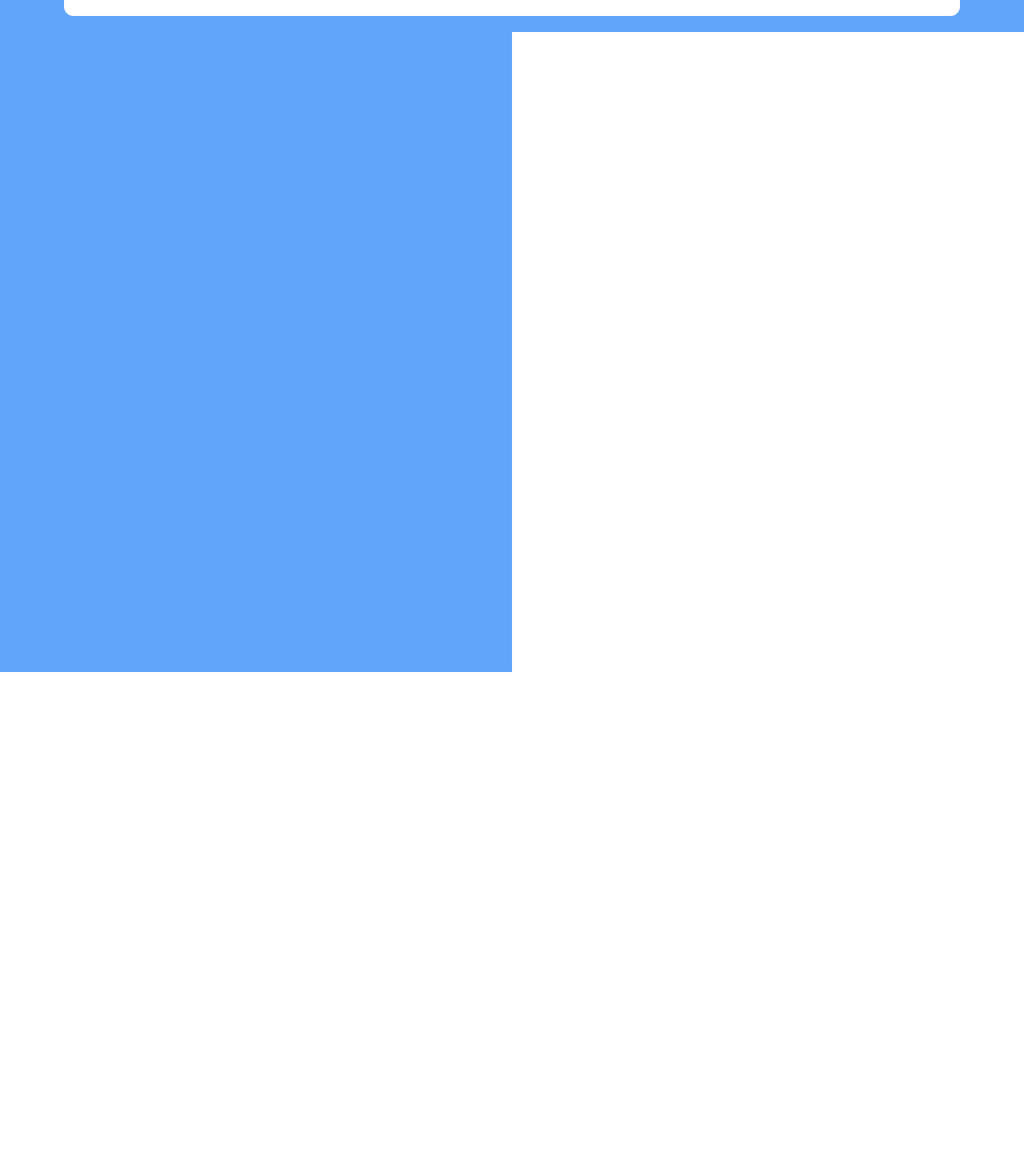
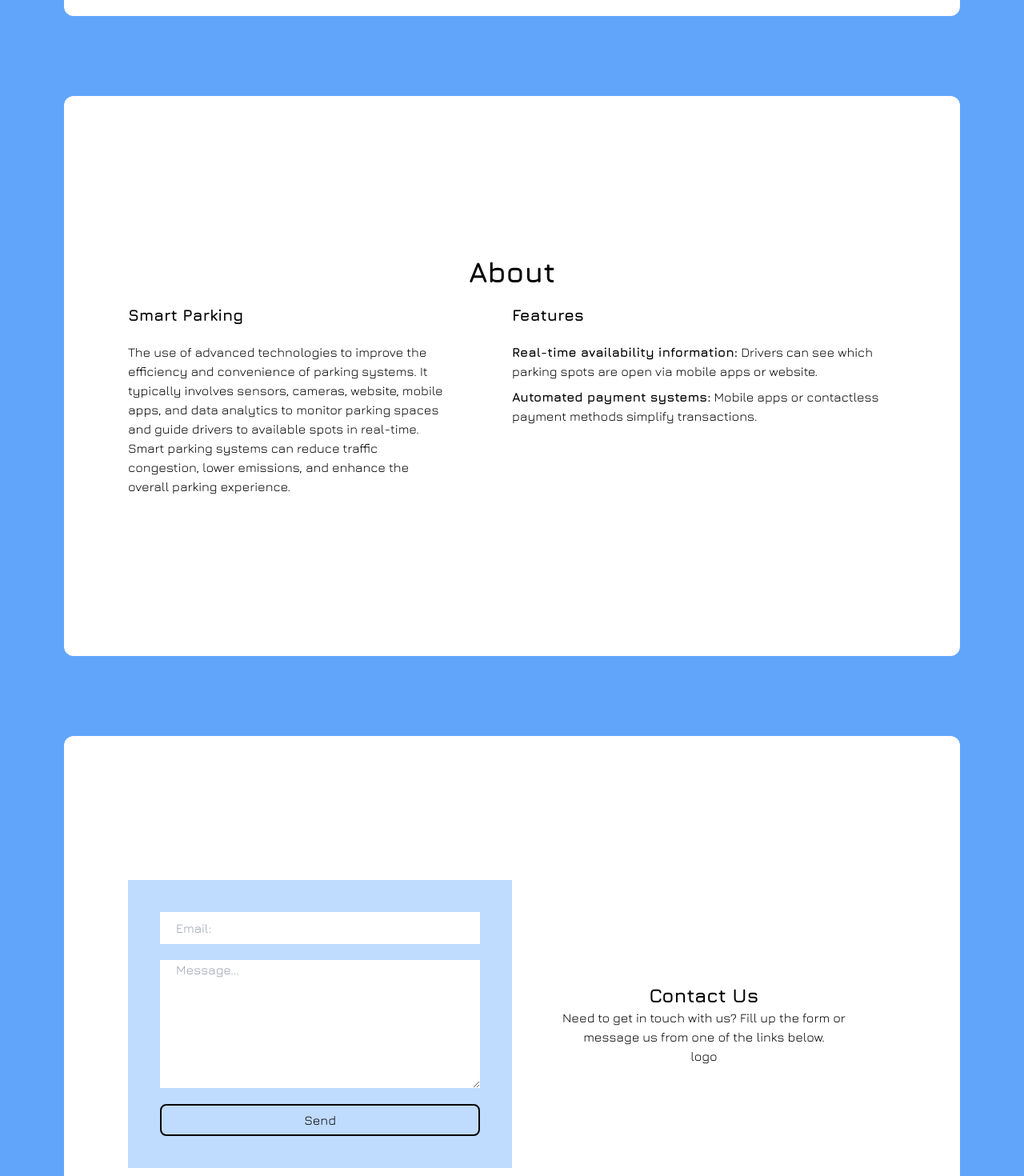
Before and after one commit to KimTerrence/Smart-Parking-System, a React (Vite) app in the folder client/: page /main in a window 1280 px wide. Shown: the part 1560-3030 px from the top of the page at 80% size. Built offline with nearby package versions, Linux system fonts and the light colour scheme; no server answers.

Commit message:
about and contact section added

```diff
--- a/client/src/components/About.jsx
+++ b/client/src/components/About.jsx
@@ -2,11 +2,23 @@
 
 function About(){
     return(
-        <div id="about" className="h-screen w-full">
-            <div className="h-full w-1/2 bg-blue-400">
-
-            </div>
-            <div className="h-full w-1/2">
+        <div id="about" className="h-screen w-full bg-blue-400 px-20 pt-20 pb-5">
+            <div className="h-full w-full bg-white rounded-xl flex flex-col items-center justify-center gap-5">
+                <p className="text-center text-4xl font-bold">About</p>
+                <div className="flex px-20">
+                    <div className="w-1/2 flex flex-col gap-5">
+                        <p className="text-xl font-bold">Smart Parking</p>
+                        <p className="pr-20">The use of advanced technologies to improve the  efficiency and convenience of parking systems. It typically involves sensors, cameras, website, mobile apps, and data analytics to monitor parking  spaces and guide drivers to available spots in real-time. Smart parking systems can reduce traffic congestion, lower emissions, and enhance the overall parking experience.</p>
+                    </div>
+                    <div className="w-1/2 flex flex-col gap-5">
+                        <p className="text-xl font-bold">Features</p>
+                        <ul className="flex flex-col gap-2">
+                            <li><span className="font-bold">Real-time availability information:</span> Drivers can see which parking spots are open via mobile  apps or website.
+                            </li>
+                            <li><span className="font-bold">Automated payment systems:</span> Mobile apps or contactless payment methods simplify transactions.</li>
+                        </ul>
+                    </div>
+                </div>
 
             </div>
         </div>
--- /dev/null
+++ b/client/src/components/Contact.jsx
@@ -0,0 +1,27 @@
+
+const Contact = () => {
+    return (
+        <div id="contact" className="h-screen w-full bg-blue-400 px-20 pt-20">
+            <div className="bg-white h-full w-full px-20 flex items-center justify-center rounded-xl">
+                <div className="w-1/2">
+                    <form className="flex flex-col bg-blue-200 p-10 gap-5" action="">
+                        <input type="email" placeholder="Email:" required className="h-10 pl-5"/>
+                        <textarea name="" id="" placeholder="Message..." className="h-40 pl-5"></textarea>
+                        <button className="border-2 border-black rounded-lg h-10">Send</button>
+                    </form>
+                </div>
+                <div className="w-1/2 flex flex-col items-center justify-center p-10  text-center">
+                   <p className="text-center text-2xl font-bold">Contact Us</p>
+                   <p>Need to get in touch with us? Fill up the form
+                     or message us from one of the links below.
+                   </p>
+                   <div>
+                    logo
+                   </div>
+                </div>
+            </div>
+
+        </div>
+    )
+}
+export default Contact
--- a/client/src/components/Main.jsx
+++ b/client/src/components/Main.jsx
@@ -3,6 +3,7 @@ import Navbar from "./Navbar";
 import Home from "./Home";
 import Parking from "./Parking";
 import About from "./About";
+import Contact from './Contact'
 
 
 function Main(){
@@ -12,6 +13,7 @@ function Main(){
             <Home/>
             <Parking/>
             <About/>
+            <Contact/>
         </div>
     )
 }
```
